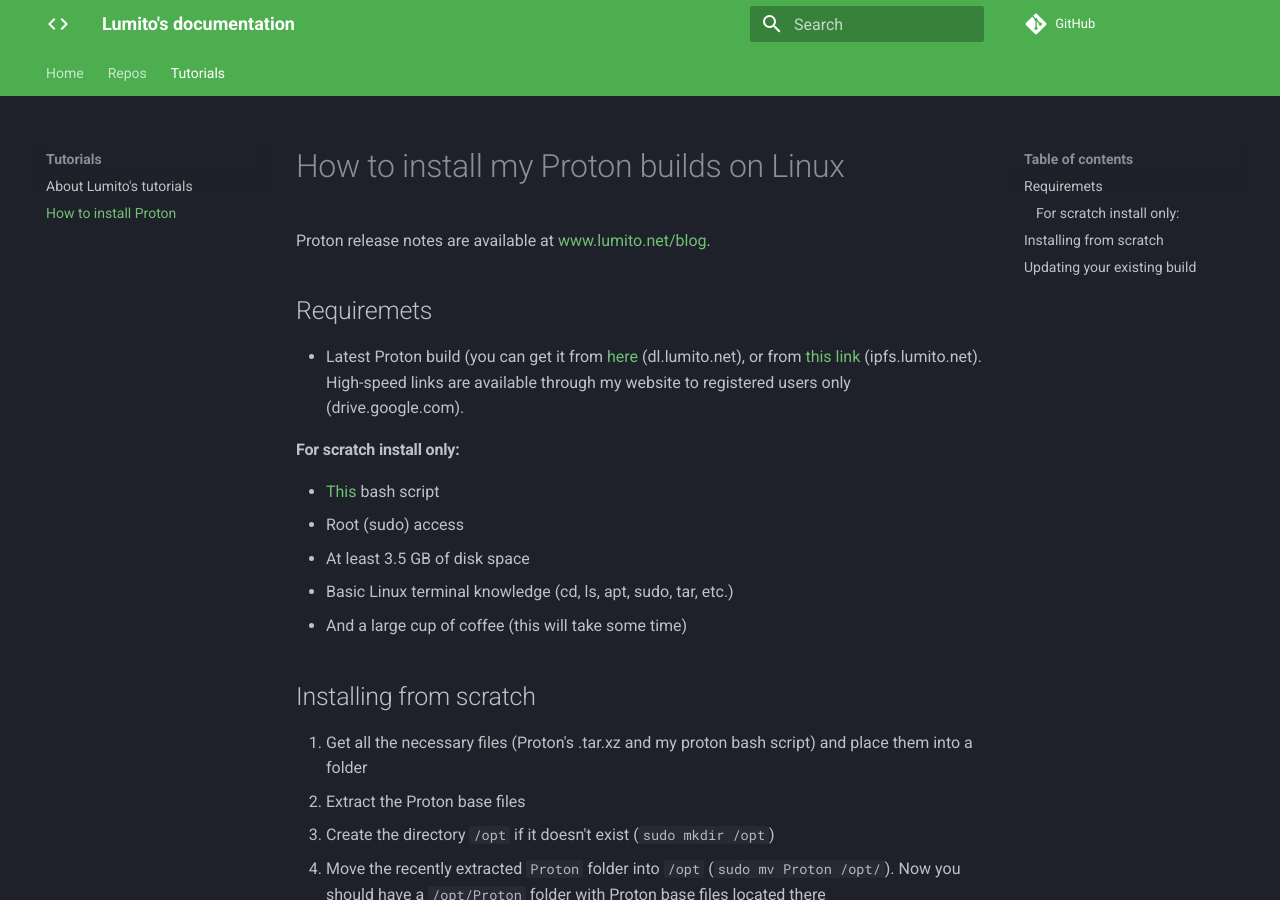
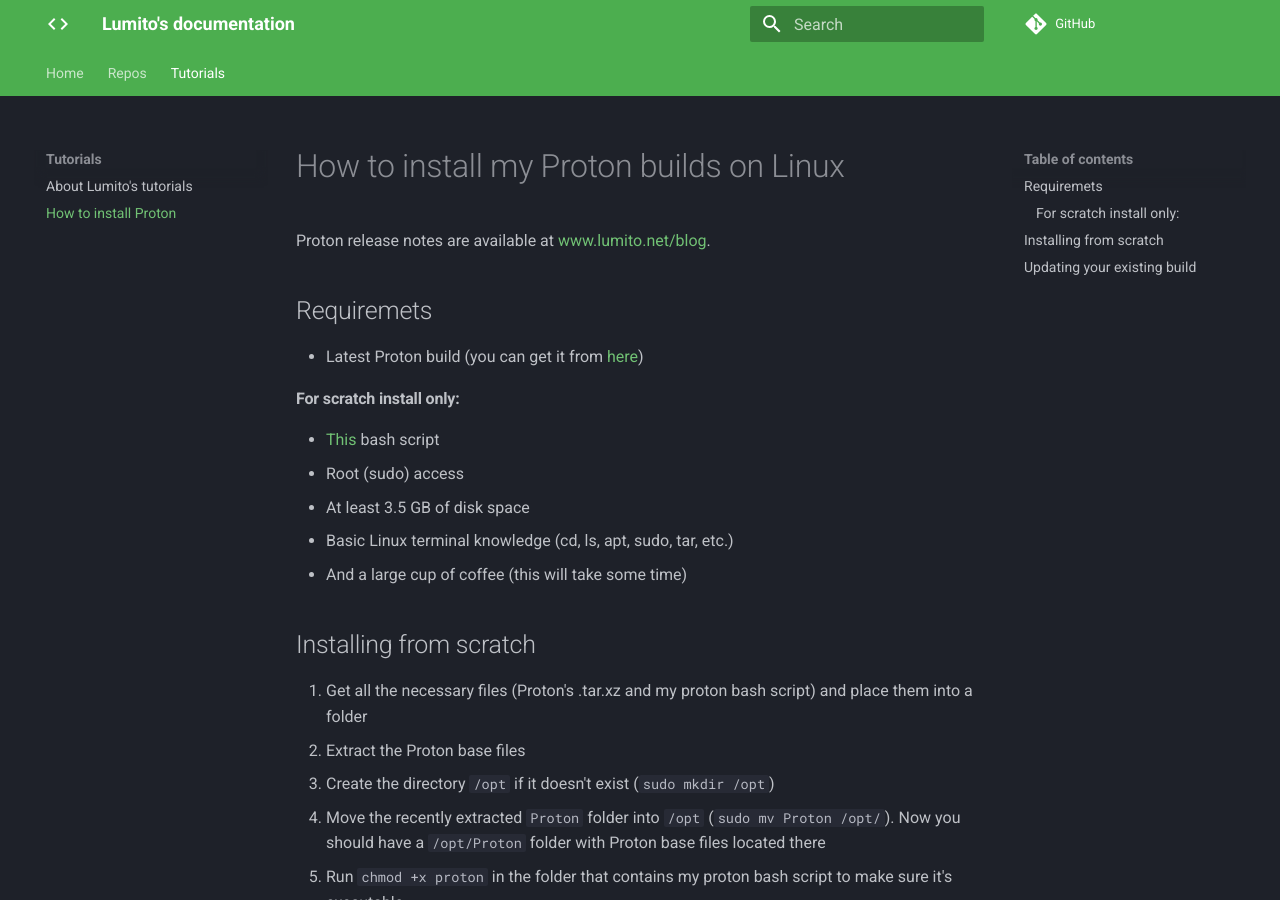
Before and after one commit to LumitoLuma/docs, an MkDocs documentation site: the page built from docs/tutorials/Proton-Install.md, in a window 1280 px wide and 900 px high. Built offline with MkDocs 1.6.1 and Material for MkDocs 9.7.7, drawn with Linux system fonts in a browser that asks for light colours; comment, search, counter and statistics services are not loaded.

Commit message:
Update Proton-Install.md

```diff
--- a/docs/tutorials/Proton-Install.md
+++ b/docs/tutorials/Proton-Install.md
@@ -3,7 +3,7 @@
 Proton release notes are available at [www.lumito.net/blog](https://www.lumito.net/blog/).
 
 ## Requiremets
-- Latest Proton build (you can get it from [here](https://dl.lumito.net/?dir=public/projects/Proton) (dl.lumito.net), or from [this link](https://ipfs.lumito.net/downloads/Proton) (ipfs.lumito.net). High-speed links are available through my website to registered users only (drive.google.com).
+- Latest Proton build (you can get it from [here](https://www.lumito.net/downloads/))
 
 #### For scratch install only:
 - [This](https://dl.lumito.net/public/projects/Proton/tools/proton) bash script
```
